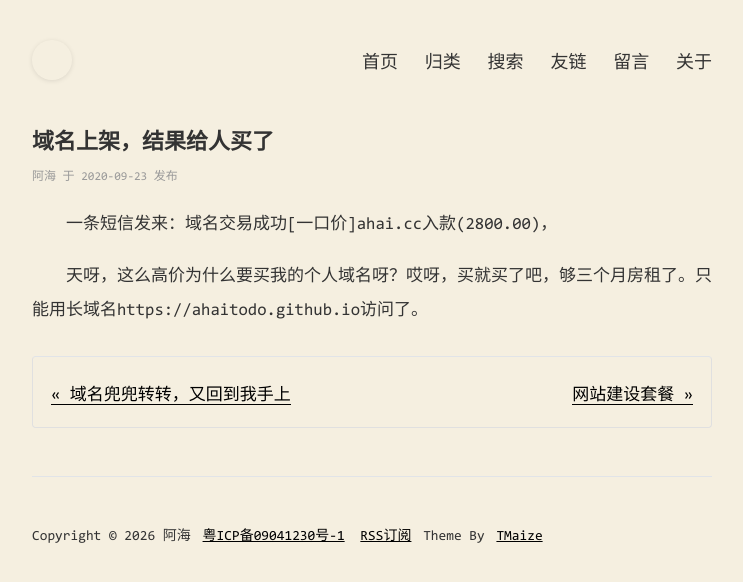
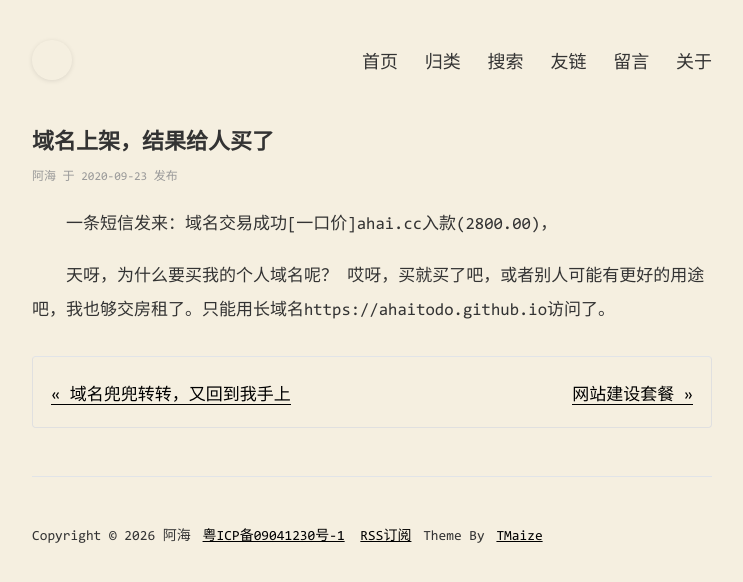
Before and after one commit to ahaitodo/ahaitodo.github.io, a Jekyll site: the page built from _posts/2013-07-08-Domain-name-is-sold.md, in a window 1280 px wide. Shown: the top 582 px of the page, without its empty margins (268-1011 px from the left). Built offline with Jekyll 4.4.1, drawn with Linux system fonts in a browser that asks for light colours; comment, search, counter and statistics services are not loaded.

Commit message:
Update content

```diff
--- a/_posts/2013-07-08-Domain-name-is-sold.md
+++ b/_posts/2013-07-08-Domain-name-is-sold.md
@@ -8,4 +8,4 @@ categories: 随笔
 
 　　一条短信发来：域名交易成功[一口价]ahai.cc入款(2800.00)，
 
-　　天呀，这么高价为什么要买我的个人域名呀？哎呀，买就买了吧，够三个月房租了。只能用长域名https://ahaitodo.github.io访问了。
+　　天呀，为什么要买我的个人域名呢？ 哎呀，买就买了吧，或者别人可能有更好的用途吧，我也够交房租了。只能用长域名https://ahaitodo.github.io访问了。
```
Also changed, not shown: _posts/2026-02-22-chunjie.md (+1 -1 lines).
